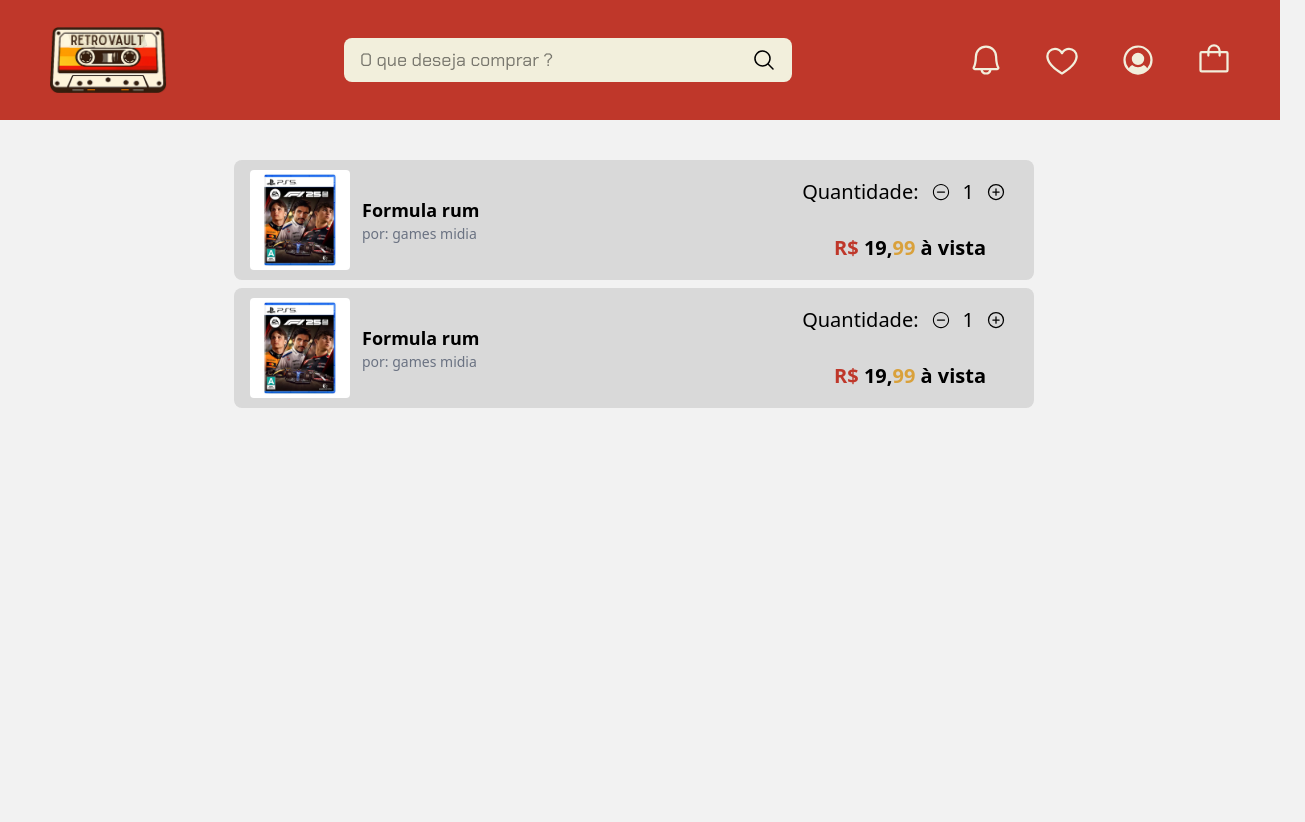
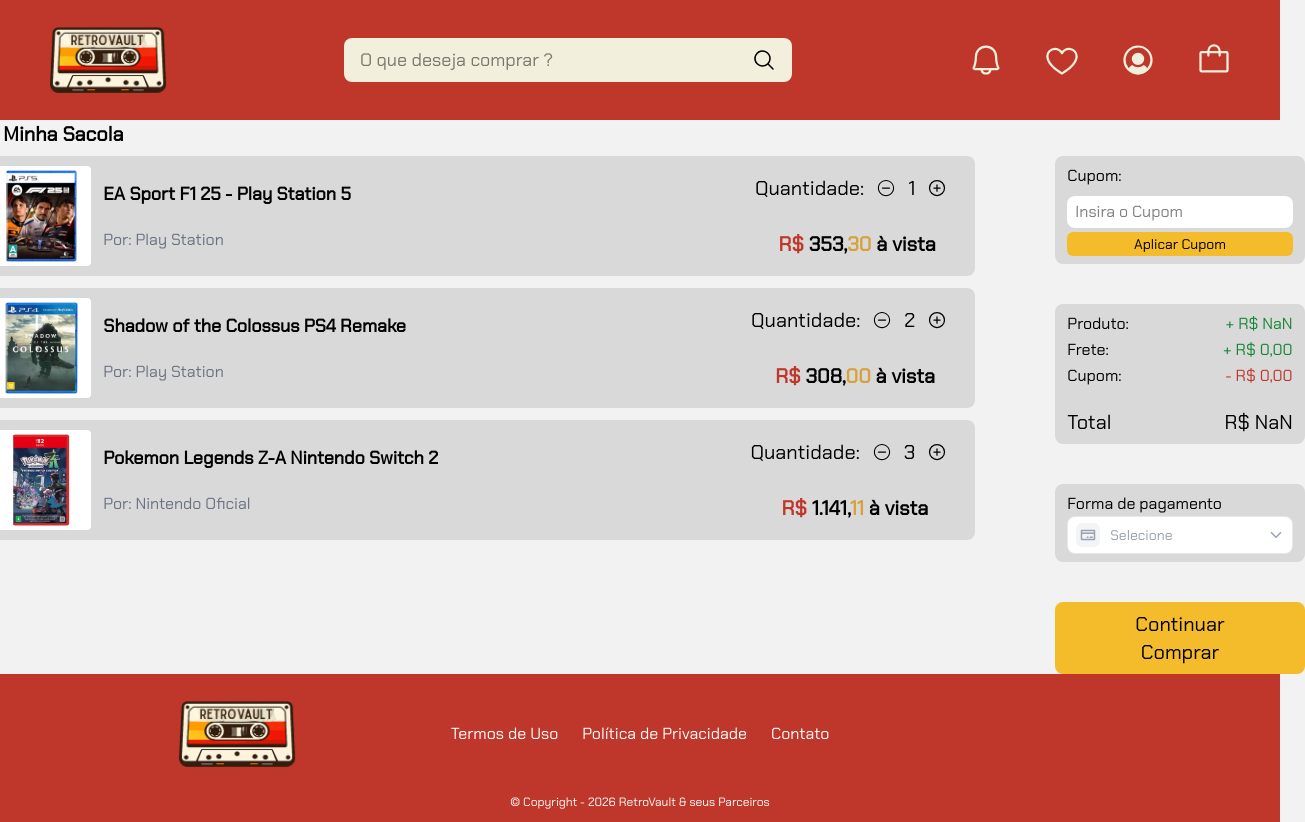
Before and after one commit to Ts-Joao/RetroVault, a Next.js app in the folder apps/web/: page /cart in a window 1280 px wide. Shown: the whole page, 1305 px wide, since content can reach past the window. Before the commit the page ends 800 px from the top, so only its background shows below. Built offline with nearby package versions, Linux system fonts and the light colour scheme.

Commit message:
feat(web): adiciona funcionalidade de exibição do mock do carrinho

```diff
--- /dev/null
+++ b/apps/web/src/app/cart/CartClient.tsx
@@ -0,0 +1,34 @@
+'use client'
+
+import { useEffect } from "react"
+import Ordersummary from "@/components/layout/order-summary/OrderSummary"
+import ProductCart from "@/components/product-cart/ProductCart"
+import { CartItem, useCartStore } from "@retrovault/shared"
+import { PiBag } from "react-icons/pi";
+
+export default function CartClient({ cart }: { cart: CartItem[] }) {
+    const { items, setItems, decrement, increment, total } = useCartStore()
+
+    useEffect(() => {
+        setItems(cart)
+    }, [cart])
+
+    return (
+        <>
+        <div className="grid gap-2">
+                <p className="flex items-center gap-1 text-xl font-semibold "><PiBag className="text-2xl"/> Minha Sacola</p>
+            <div className="flex gap-20">
+                <div className="flex flex-col gap-3">
+                    {items.map(item => (
+                        <ProductCart key={item.product.id} product={item.product} quantity={item.quantity} onIncrement={() => increment(item.product.id)} onDecrement={() => decrement(item.product.id)}/>
+                    ))}
+                </div>
+                <div>
+                    <Ordersummary total={total()} shippingCost={0}/>
+                </div>
+            </div>
+
+        </div>
+        </>
+    )
+}
--- a/apps/web/src/app/cart/page.tsx
+++ b/apps/web/src/app/cart/page.tsx
@@ -1,21 +1,22 @@
-"use client";
+import NavBar from "@/components/layout/nav-bar/NavBar";
+import Footer from "@/components/layout/footer/Footer";
+import { getCart } from "@/services/cart";
+import CartClient from "./CartClient";
 
-import NavBar from "@/components/layout/nav-bar/NavBar";
-import ProductCart from "@/components/product-cart/ProductCart";
+export default async function Shopping() {
+  const cart = await getCart()
 
-export default function Shopping() {
   return (
     <>
+    <div className="flex flex-col justify-between h-dvh font-chakra-petch">
       <NavBar />
-      <div className="flex items-center justify-center gap-3">
-        <div className="flex flex-col items-center justify-center mt-10 gap-2">
-          <ProductCart />
-          <ProductCart />
+      <div className="flex w-full  justify-center items-center font-chakra-petch gap-20">
+        <div className="flex items-center justify-center gap-3">
+          <CartClient cart={cart}/>
         </div>
-        <div>
-        </div>
-
       </div>
+      <Footer/>
+    </div>
     </>
   );
 }
--- a/apps/web/src/components/product-cart/ProductCart.tsx
+++ b/apps/web/src/components/product-cart/ProductCart.tsx
@@ -1,24 +1,35 @@
 import Image from "next/image";
 import { IoAddCircleOutline } from "react-icons/io5";
 import { IoIosRemoveCircleOutline } from "react-icons/io";
+import { Product, splitPrice } from "@retrovault/shared";
 
-export default function ProductCart() {
+type Props = {
+  product: Product
+  quantity: number
+  onIncrement: () => void
+  onDecrement: () => void
+}
+
+export default function ProductCart({ product, quantity, onIncrement, onDecrement }: Props) {
+  const total = quantity * product.price
+  const { units, cents } = splitPrice(total)
+
   return (
     <>
-      <div className="w-200 h-30 bg-[#D9D9D9] rounded-lg flex items-center justify-between px-4">
+      <div className="w-250 h-30 bg-[#D9D9D9] rounded-lg flex items-center justify-between px-4">
         <div className="flex items-center">
           <div className="relative h-25 w-25 bg-white rounded-sm mr-3">
             <Image
-              src="/image/f1-25.webp"
+              src={product.photo}
               fill
-              alt="Product Image"
+              alt={product.name}
               className="object-contain"
             />
           </div>
 
-          <div>
-            <h3 className="text-lg font-semibold">Formula rum</h3>
-            <p className="text-sm text-gray-500">por: games midia</p>
+          <div className="grid gap-5">
+            <h3 className="text-lg font-semibold">{product.name}</h3>
+            <p className="text-md text-gray-500">Por: {product.seller}</p>
           </div>
         </div>
 
@@ -26,17 +37,17 @@
           <div className="flex text-xl">
             <p>Quantidade:</p>
             {/* Implementar lógica para adicionar e remover quantidade */}
-            <button className="mx-3 cursor-pointer font-bold">
+            <button className="mx-3 cursor-pointer font-bold" onClick={onDecrement}>
               <IoIosRemoveCircleOutline />
             </button>
-            <span>1</span>
-            <button className="mx-3 cursor-pointer">
+            <span>{quantity}</span>
+            <button className="mx-3 cursor-pointer" onClick={onIncrement}>
               <IoAddCircleOutline />
             </button>
           </div>
           <p className="text-xl font-semibold mt-7">
-            <span className="text-prim">R$ </span>19,
-            <span className="text-third">99</span> à vista
+            <span className="text-prim">R$ </span>{units},
+            <span className="text-third">{cents}</span> à vista
           </p>
         </div>
       </div>
--- /dev/null
+++ b/apps/web/src/services/cart.ts
@@ -0,0 +1,12 @@
+import { CartItem } from '@retrovault/shared'
+import { mockProducts } from './product'
+
+export async function getCart(): Promise<CartItem[]> {
+    return mockCart
+}
+
+const mockCart: CartItem[] = [
+    { product: mockProducts[0], quantity: 1},
+    { product: mockProducts[1], quantity: 2},
+    { product: mockProducts[2], quantity: 3},
+]
--- a/apps/web/src/services/product.ts
+++ b/apps/web/src/services/product.ts
@@ -9,7 +9,7 @@
     return products.find(product => product.id === id)
 }
 
-const mockProducts: Product[] = [
+export const mockProducts: Product[] = [
   {
     id: '1',
     name: 'EA Sport F1 25 - Play Station 5',
```
